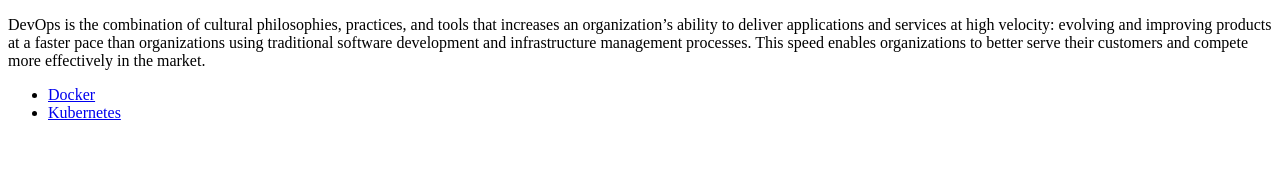
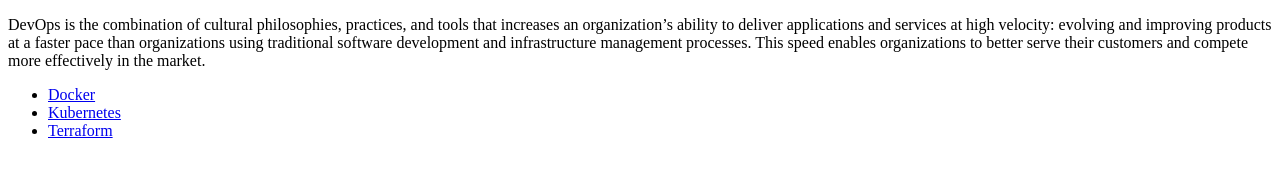
Before and after one commit to devopsproject2022/website01, a plain HTML site: page index.html in a window 1280 px wide. Drawn offline with Linux system fonts and the light colour scheme.

Commit message:
newcommit

```diff
--- a/index.html
+++ b/index.html
@@ -9,6 +9,7 @@
 <ul>
 <li><a href="docker.html">Docker</a></li>
 <li><a href="k8s.html">Kubernetes</a></li>
+  <li><a href="terraform.html">Terraform </a></li>
 </ul>
 
 </body>
```
